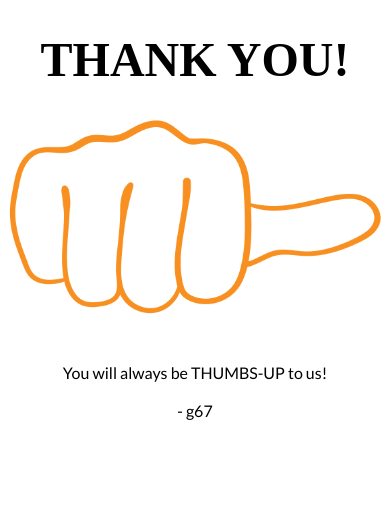
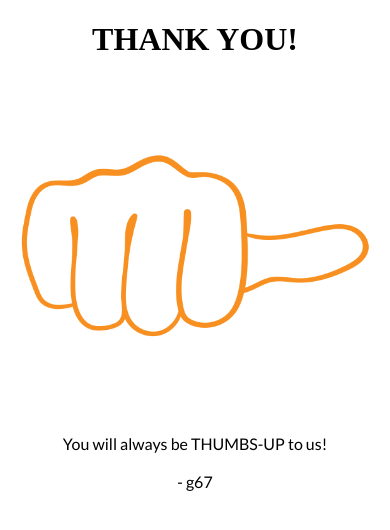
Before and after one commit to CMunkyDev/thumbs-sideways, a website: page index.html in a window 390 px wide. Drawn offline with Linux system fonts and the light colour scheme; a web font is replaced by a local one.

Commit message:
update styles to give room for rotation on small screen

```diff
--- a/styles.css
+++ b/styles.css
@@ -1,7 +1,8 @@
 .thank-you {
   text-align: center;
   font-family: 'Chango';
-  font-size: 3em;
+  font-size: 2em;
+  margin-bottom: 3em;
 }
 
 .thumb-wrapper {
@@ -12,13 +13,9 @@
 
 .thumb {
   width: 100%;
-  max-width: 500px;
+  max-width: 350px;
   transition: 2s;
 }
-
-/*.thumb:hover {
-  transform: rotate(-90deg);
-}*/
 
 .up {
   transform: rotate(-90deg);
@@ -31,10 +28,10 @@
 .thank-you-note {
   display: flex;
   justify-content: center;
-  margin-top: 2em;
   text-align: center;
 }
 
 p {
   font-family: 'Lato';
+  margin-top: 6em;
 }
```
